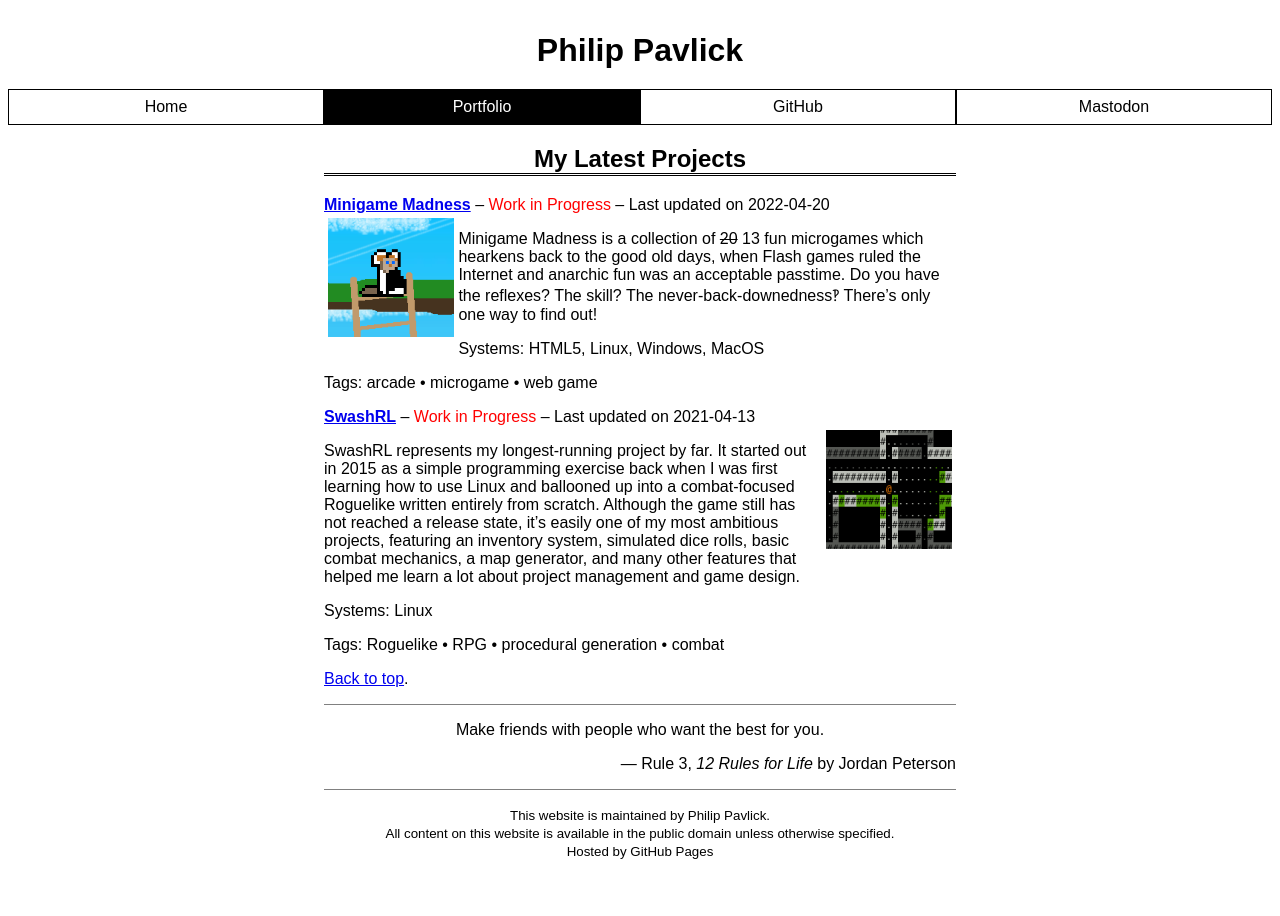
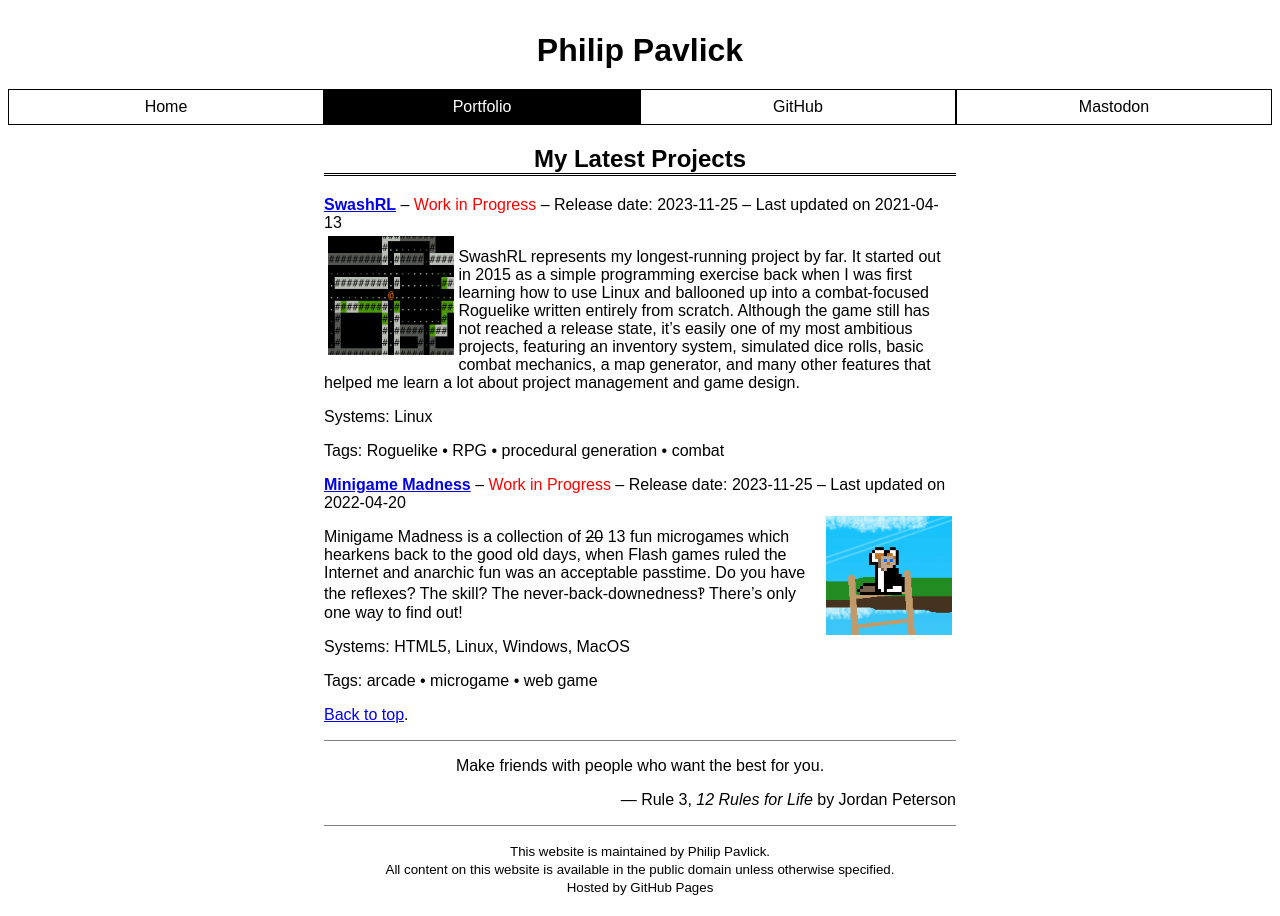
Before and after one commit to swashdev/swashdev.github.io, a Jekyll site: the page built from projects.html, in a window 1280 px wide. Built offline with Jekyll 4.4.1, drawn with Linux system fonts in a browser that asks for light colours.

Commit message:
Move projects into a collection.
It seems that, in my absence, Jekyll has finally included support for
collections outside of blog posts.  I have therefore moved my portfolio
into a separate collection to make room for a blog.

```diff
--- a/_config.yml
+++ b/_config.yml
@@ -1,2 +1,7 @@
 title: Philip Pavlick
 description: Philip Pavlick's Personal Landing Page
+
+collections:
+  projects:
+    output: true
+    permalink: /:collection/:title
--- a/projects.html
+++ b/projects.html
@@ -6,32 +6,37 @@ permalink: /projects/
 
 <h1>My Latest Projects</h1>
 
-{% for post in site.posts %}
+{% for project in site.projects %}
 {% assign even = forloop.index0 | modulo: 2 %}
 <div class = "post-preview">
-	<strong><a href = "{{ post.url }}">{{ post.title }}</a></strong>
-	{% if post.tags contains "wip" %}
+	<strong><a href = "{{ project.url }}">{{ project.title }}</a></strong>
+	{% if project.tags contains "wip" %}
 	&ndash; <span style = "color: red;">Work in Progress</span>
 	{% endif %}
-    &ndash; Last updated on {{ post.date | date: "%Y-%m-%d" }}
+    {% if project.date %}
+    &ndash; Release date: {{ project.date | date: "%Y-%m-%d" }}
+    {% endif %}
+    {% if project.update %}
+    &ndash; Last updated on {{ project.update | date: "%Y-%m-%d" }}
+    {% endif %}
 </div>
 
-{% if post.thumbnail %}
+{% if project.thumbnail %}
 
-<a href = "{{ post.url }}"><img src = "{{ post.thumbnail }}" class = "float-{% if even == 0 %}left{% else %}right{% endif %}" /></a>
+<a href = "{{ project.url }}"><img src = "{{ project.thumbnail }}" class = "float-{% if even == 0 %}left{% else %}right{% endif %}" /></a>
 
 {% endif %}
 
-{{ post.excerpt }}
+{{ project.excerpt }}
 
-{% if post.systems %}
+{% if project.systems %}
 <p>
-	Systems: {{ post.systems | join: " &bullet; " }}
+	Systems: {{ project.systems | join: " &bullet; " }}
 </p>
 {% endif %}
 
 <p>
-	Tags: {{ post.tags | join: " &bullet; " | remove: " &bullet; wip" | replace: "_", " " }}
+	Tags: {{ project.tags | join: " &bullet; " | remove: " &bullet; wip" | replace: "_", " " }}
 </p>
 
 {% endfor %}
```
Also changed, not shown: _projects/000-swashrl.md (renamed from _posts/2021-04-13-swashrl.md, +1 -0 lines), _projects/001-minigame-madness.md (renamed from _posts/2022-04-20-minigame-madness.md, +1 -0 lines).
